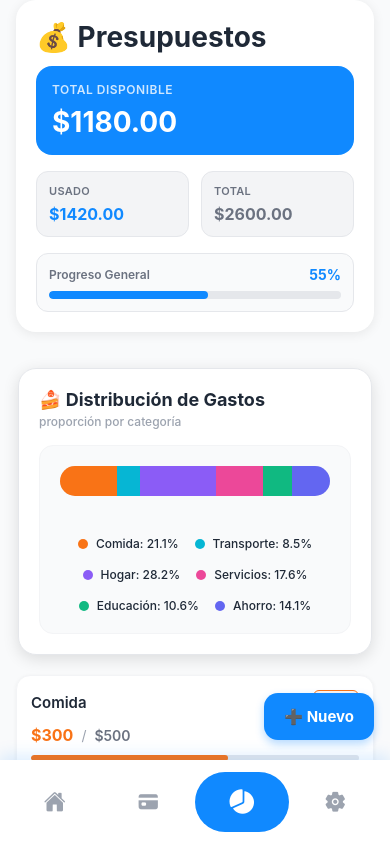
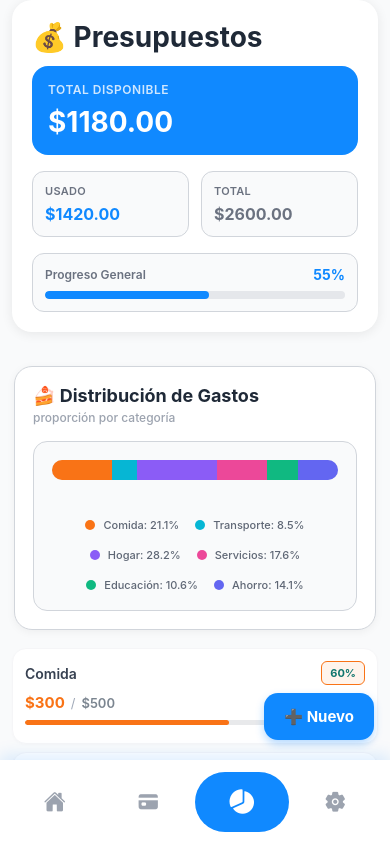
Before and after one commit to Re-L77/AhorramasApp, a React Native app: screen /Presupuestos in a window 390 px wide. Built offline with nearby package versions, Linux system fonts and the light colour scheme.

Commit message:
Contraste de la información
Se acomodó contraste de información

```diff
--- a/screens/BudgetScreen.js
+++ b/screens/BudgetScreen.js
@@ -369,7 +369,7 @@ const styles = StyleSheet.create({
     backgroundColor: "#F9FAFB",
   },
   listContainer: {
-    paddingHorizontal: 16,
+    paddingHorizontal: 12,
     paddingBottom: 100,
   },
   headerCard: {
@@ -415,11 +415,11 @@ const styles = StyleSheet.create({
   },
   statBox: {
     flex: 1,
-    backgroundColor: "#F3F4F6",
+    backgroundColor: "#F9FAFB",
     borderRadius: 12,
     padding: 12,
-    borderWidth: 1,
-    borderColor: "#E5E7EB",
+    borderWidth: 1.5,
+    borderColor: "#D1D5DB",
   },
   statLabel: {
     fontSize: 11,
@@ -437,8 +437,8 @@ const styles = StyleSheet.create({
     backgroundColor: "#F9FAFB",
     borderRadius: 12,
     padding: 12,
-    borderWidth: 1,
-    borderColor: "#E5E7EB",
+    borderWidth: 1.5,
+    borderColor: "#D1D5DB",
   },
   progressGeneralLabel: {
     flexDirection: "row",
@@ -470,36 +470,37 @@ const styles = StyleSheet.create({
   budgetCard: {
     backgroundColor: "#FFFFFF",
     borderRadius: 14,
-    padding: 14,
-    marginBottom: 10,
-    borderWidth: 1,
-    borderColor: "#F3F4F6",
+    padding: 12,
+    marginBottom: 8,
+    borderWidth: 0.8,
+    borderColor: "#F5F5F7",
     shadowColor: "#000",
     shadowOffset: { width: 0, height: 1 },
-    shadowOpacity: 0.05,
-    shadowRadius: 4,
-    elevation: 1,
+    shadowOpacity: 0.02,
+    shadowRadius: 3,
+    elevation: 0,
   },
   cardHeader: {
     flexDirection: "row",
     justifyContent: "space-between",
     alignItems: "center",
-    marginBottom: 10,
+    marginBottom: 8,
   },
   cardCategoria: {
-    fontSize: 15,
+    fontSize: 14,
     fontWeight: "600",
-    color: "#1F2937",
+    color: "#374151",
   },
   cardProgreso: {
-    fontSize: 12,
+    fontSize: 11,
     fontWeight: "700",
-    color: "#059669",
+    color: "#0F766E",
     paddingHorizontal: 8,
     paddingVertical: 4,
     borderRadius: 6,
     borderWidth: 1.5,
-    borderColor: "#10B981",
+    borderColor: "#7DD3C0",
+    backgroundColor: "#ECFDF5",
   },
   cardProgresoOver: {
     color: "#DC2626",
@@ -508,28 +509,28 @@ const styles = StyleSheet.create({
   cardMonto: {
     flexDirection: "row",
     alignItems: "center",
-    gap: 8,
-    marginBottom: 10,
+    gap: 6,
+    marginBottom: 8,
   },
   cardMontoUsado: {
-    fontSize: 16,
+    fontSize: 15,
     fontWeight: "700",
   },
   cardMontoSeparator: {
-    fontSize: 14,
-    color: "#9CA3AF",
+    fontSize: 13,
+    color: "#A0A9B8",
   },
   cardMontoLimite: {
-    fontSize: 14,
+    fontSize: 13,
     fontWeight: "600",
-    color: "#6B7280",
+    color: "#7B8590",
   },
   progressContainer: {
-    height: 6,
-    backgroundColor: "#E5E7EB",
+    height: 5,
+    backgroundColor: "#E8E9EB",
     borderRadius: 3,
     overflow: "hidden",
-    marginBottom: 8,
+    marginBottom: 6,
   },
   progressBar: {
     height: "100%",
@@ -544,17 +545,17 @@ const styles = StyleSheet.create({
   chartContainer: {
     backgroundColor: "#FFFFFF",
     borderRadius: 18,
-    padding: 20,
-    marginTop: 20,
-    marginBottom: 20,
+    padding: 18,
+    marginTop: 18,
+    marginBottom: 18,
     marginHorizontal: 2,
-    borderWidth: 1,
-    borderColor: "#E5E7EB",
+    borderWidth: 1.5,
+    borderColor: "#D1D5DB",
     shadowColor: "#000",
-    shadowOffset: { width: 0, height: 4 },
-    shadowOpacity: 0.12,
-    shadowRadius: 16,
-    elevation: 8,
+    shadowOffset: { width: 0, height: 2 },
+    shadowOpacity: 0.05,
+    shadowRadius: 8,
+    elevation: 2,
   },
   chartHeaderRow: {
     marginBottom: 16,
@@ -654,19 +655,19 @@ const styles = StyleSheet.create({
   donutChartWrapper: {
     backgroundColor: "#F9FAFB",
     borderRadius: 14,
-    padding: 20,
-    borderWidth: 1,
-    borderColor: "#F3F4F6",
+    padding: 18,
+    borderWidth: 1.5,
+    borderColor: "#D1D5DB",
     alignItems: "center",
-    gap: 20,
+    gap: 18,
   },
   donutContainer: {
     width: "100%",
-    height: 30,
-    borderRadius: 15,
+    height: 20,
+    borderRadius: 10,
     overflow: "hidden",
     flexDirection: "row",
-    backgroundColor: "#E5E7EB",
+    backgroundColor: "#E8E9EB",
   },
   donutSegment: {
     height: "100%",
@@ -690,9 +691,9 @@ const styles = StyleSheet.create({
     borderRadius: 5,
   },
   legendText: {
-    fontSize: 12,
+    fontSize: 11,
     fontWeight: "500",
-    color: "#1F2937",
+    color: "#5F6775",
   },
   chartItemRow: {
     flexDirection: "row",
```
